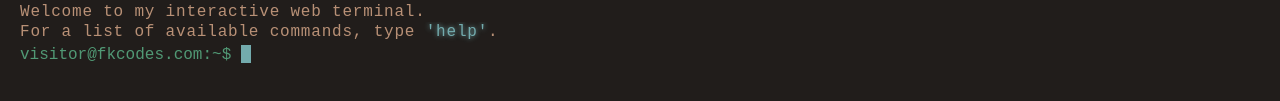
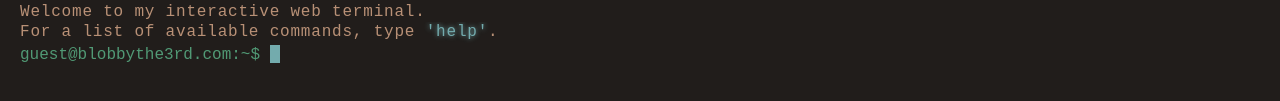
Before and after one commit to BlobbyThe3rd/Terminal, a plain HTML site: page index.html in a window 1280 px wide. Shown: the part 263-364 px from the top of the page. Drawn offline with Linux system fonts and the light colour scheme; a script that the page names is missing.

Commit message:
Update style.css

```diff
--- a/css/style.css
+++ b/css/style.css
@@ -61,7 +61,7 @@ b {
 }
 #liner::before {
   color: #519975;
-  content: "visitor@fkcodes.com:~$";
+  content: "guest@blobbythe3rd.com:~$";
 }
 #liner.password::before {
   content: "Password:";
```
